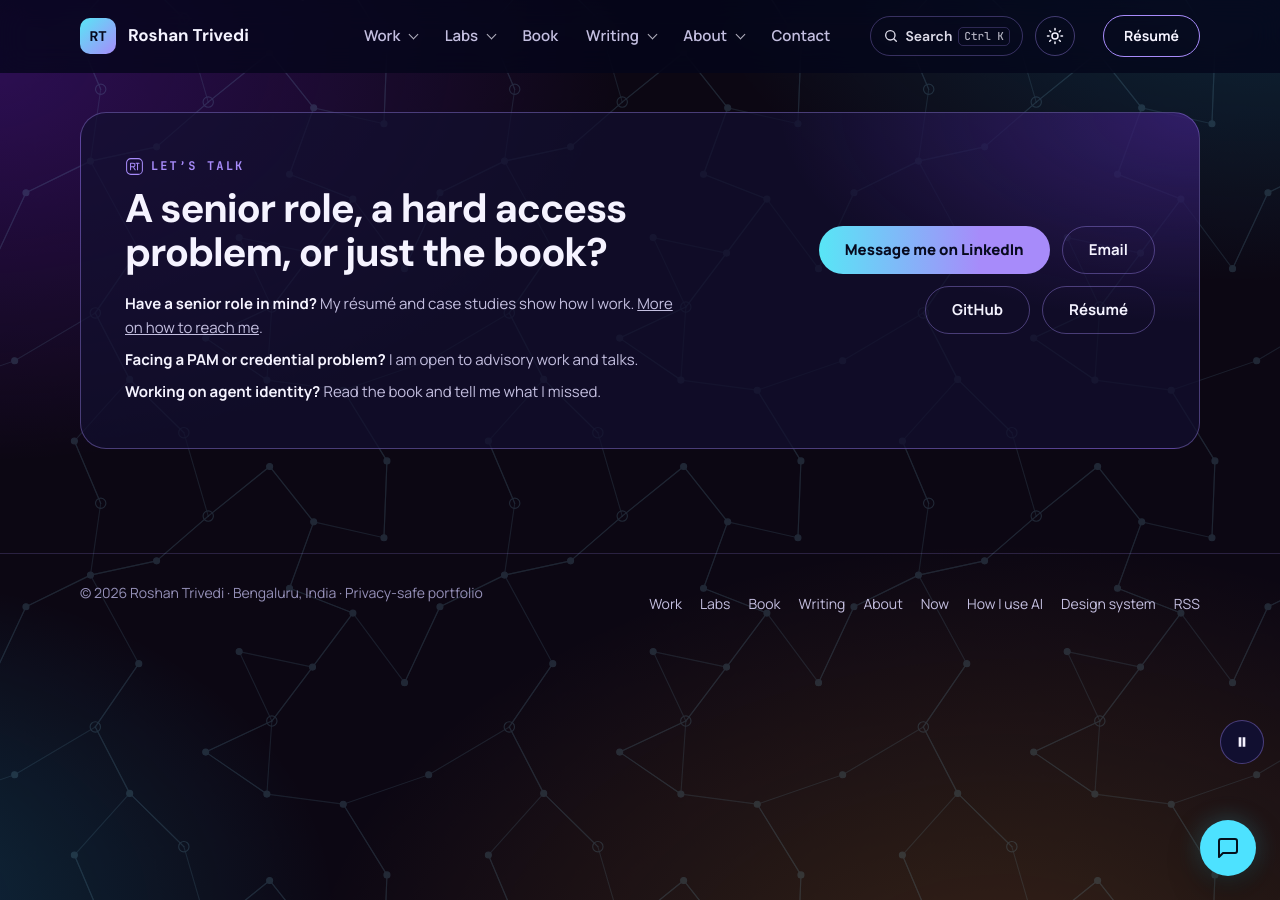
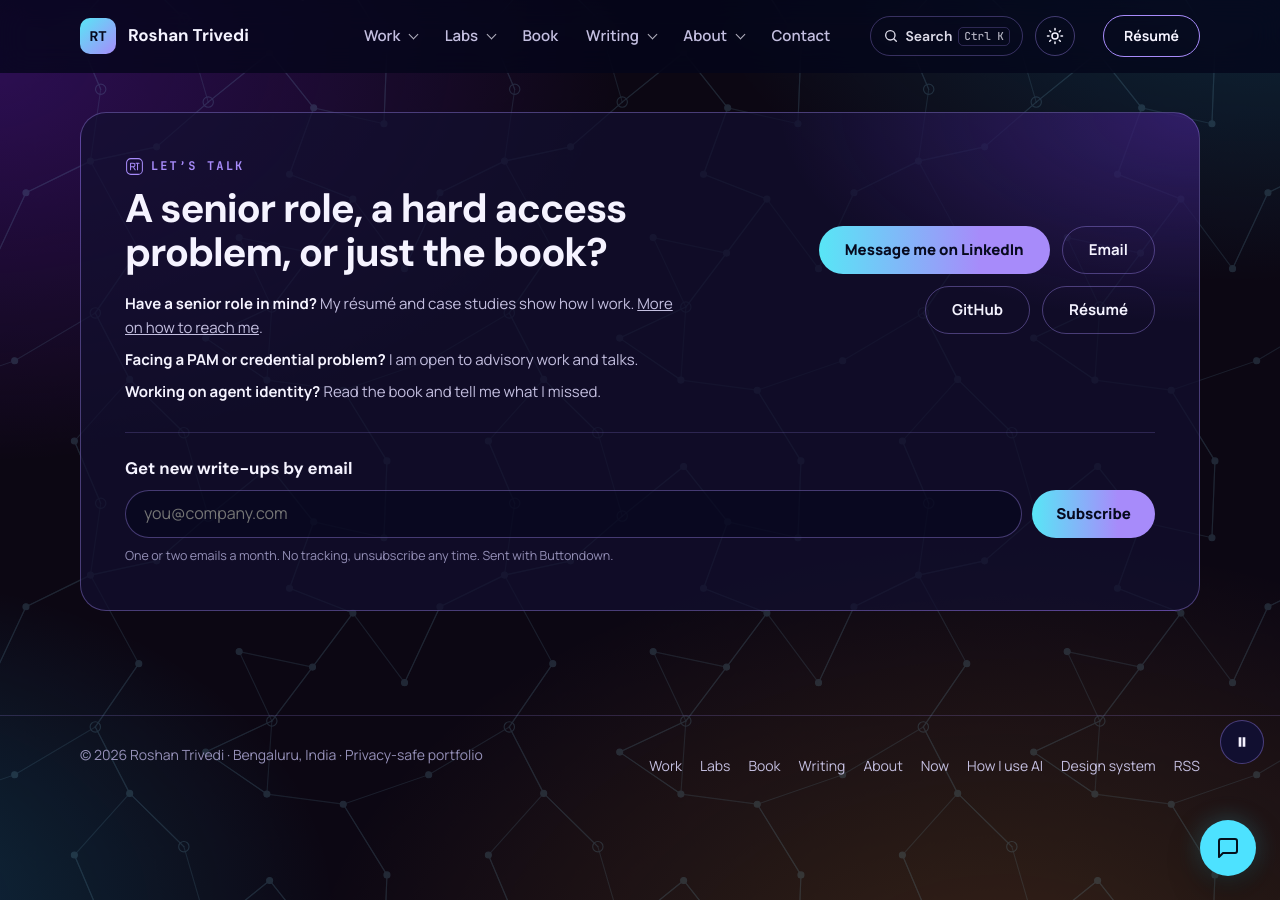
Before and after one commit to trivediroshan1-ui/trivediroshan1-ui.github.io, a Jekyll site: the page index.html, which Jekyll copies as it is, in a window 1280 px wide and 900 px high, scrolled down 4587 px. Built offline with Jekyll 4.4.1, drawn with Linux system fonts in a browser that asks for light colours.

Commit message:
Turn on the newsletter form with the Buttondown username
The form was hidden by CSS while it still had the placeholder. Set the
username so it shows on the home page and under posts.

```diff
--- a/_layouts/post.html
+++ b/_layouts/post.html
@@ -121,7 +121,7 @@
     <span>Twenty privacy-safe case studies on privileged access, non-human identity and agentic AI governance.</span>
     <a href="/case-studies/">Browse the case studies &rarr;</a>
     <a href="https://www.linkedin.com/in/roshan-trivedi-ciam/" rel="noopener">I post new articles on LinkedIn first. Follow along &rarr;</a>
-    <form class="signup" action="https://buttondown.com/api/emails/embed-subscribe/YOUR-BUTTONDOWN-USERNAME" method="post" target="_blank">
+    <form class="signup" action="https://buttondown.com/api/emails/embed-subscribe/trivedi" method="post" target="_blank">
       <label for="bd-email">Or get new write-ups by email</label>
       <div class="row"><input type="email" name="email" id="bd-email" autocomplete="email" placeholder="you@company.com" required><button type="submit">Subscribe</button></div>
       <small>One or two emails a month. Unsubscribe any time. Sent with Buttondown.</small>
--- a/index.html
+++ b/index.html
@@ -296,7 +296,7 @@
               <a class="btn btn-2" href="https://github.com/trivediroshan1-ui">GitHub</a>
               <a class="btn btn-2" href="/resume/">R&eacute;sum&eacute;</a>
             </div>
-            <form class="signup" action="https://buttondown.com/api/emails/embed-subscribe/YOUR-BUTTONDOWN-USERNAME" method="post" target="_blank">
+            <form class="signup" action="https://buttondown.com/api/emails/embed-subscribe/trivedi" method="post" target="_blank">
               <label for="bd-email">Get new write-ups by email</label>
               <div class="row"><input type="email" name="email" id="bd-email" autocomplete="email" placeholder="you@company.com" required><button type="submit">Subscribe</button></div>
               <small>One or two emails a month. No tracking, unsubscribe any time. Sent with Buttondown.</small>
```
Also changed, not shown: README.md.
